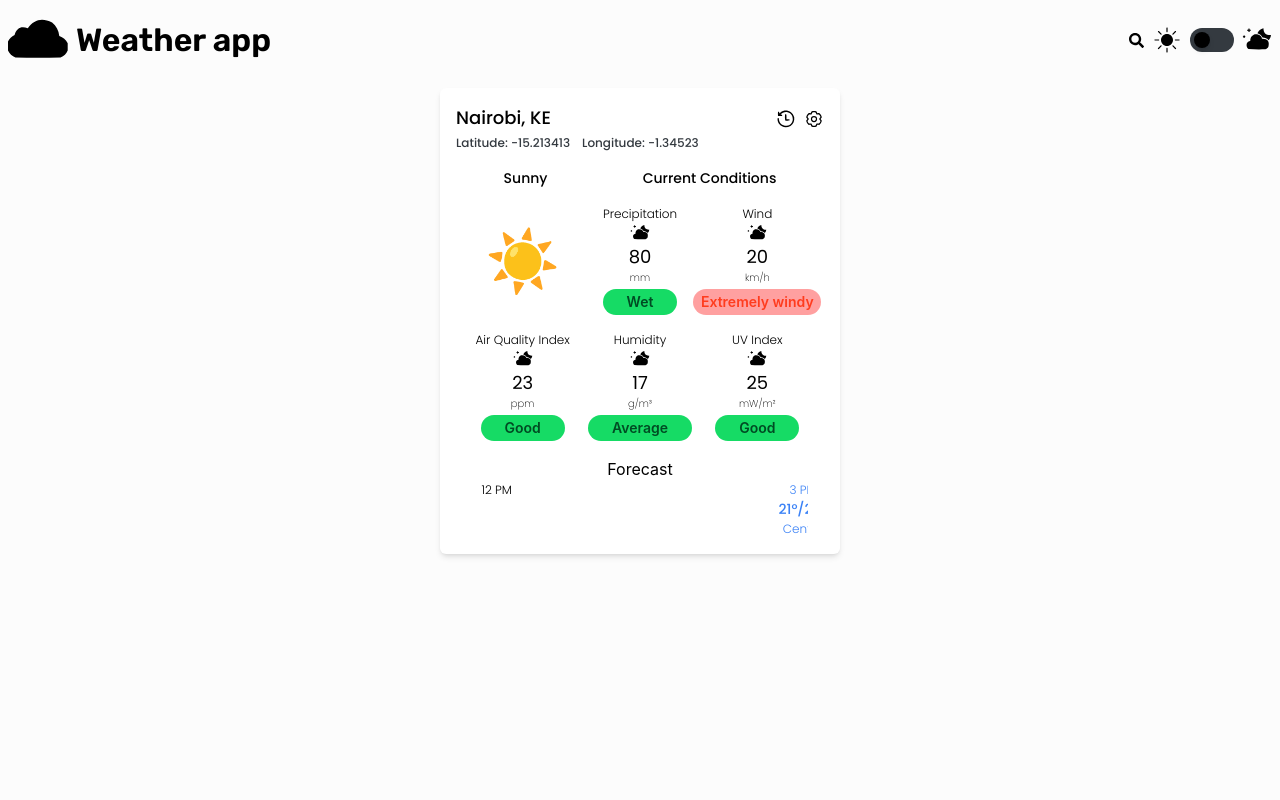
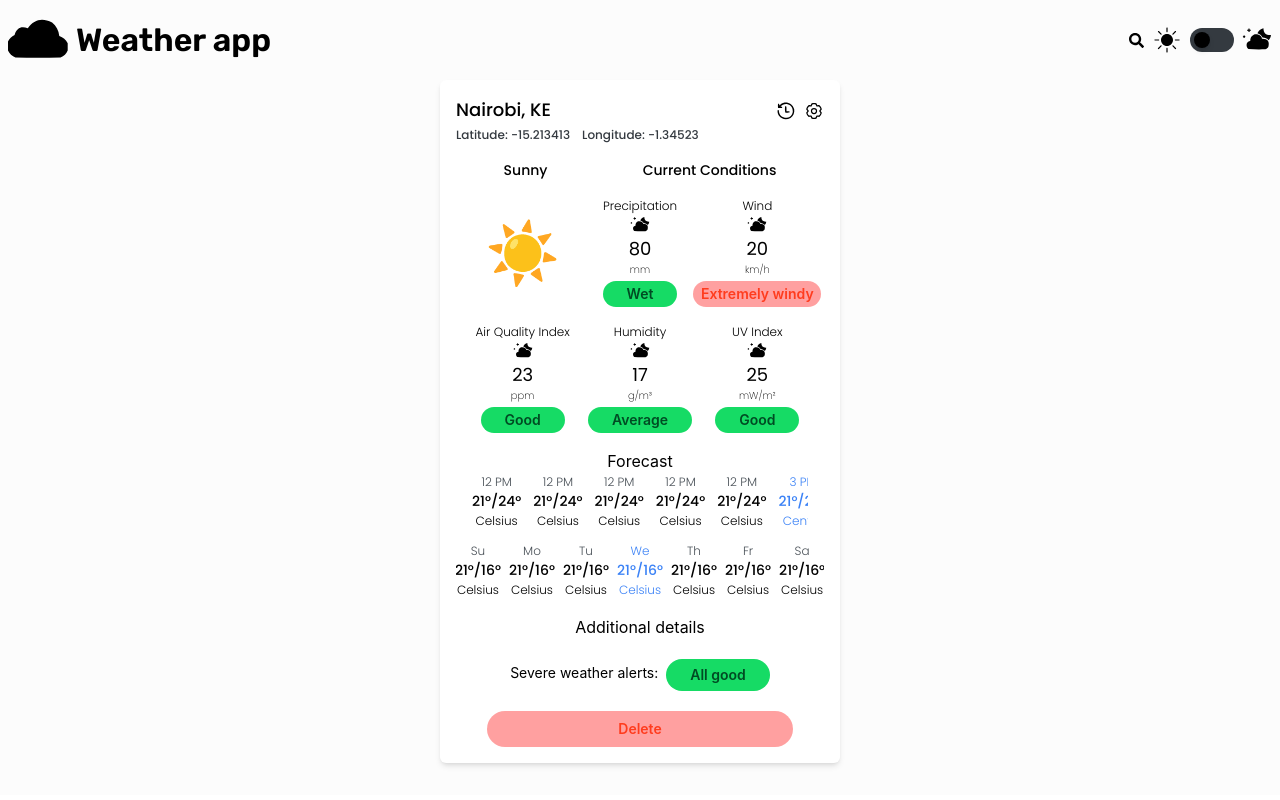
Before and after one commit to Dev-VictorK/react-weather-app, a React (Vite) app: page / in a window 1280 px wide. Built offline with nearby package versions, Linux system fonts and the light colour scheme.

Commit message:
fixed scroll bug

```diff
--- a/src/App.jsx
+++ b/src/App.jsx
@@ -23,7 +23,7 @@ function App() {
   }, [temperatures])
 
   return (
-    <div className="App dark:bg-blackNight bg-lightDay h-screen">
+    <div className="App dark:bg-blackNight bg-lightDay h-full pb-8">
       <div className='flex flex-row items-center justify-between px-2'>
         <div className='flex items-center gap-x-2'>
           <svg xmlns="http://www.w3.org/2000/svg"
@@ -60,8 +60,6 @@ function App() {
           </svg>
         </div>
       </div>
-
-
       <WidgetPanel temperatures={temperatures} />
     </div>
   );
--- a/src/Widget.jsx
+++ b/src/Widget.jsx
@@ -8,7 +8,7 @@ function Widget(props) {
     window.addEventListener("load", () => {
         const container = document.querySelector(".snap-x");
         const active = document.querySelector("#active");
-        console.log(container.offsetWidth/active.offsetWidth);
+        console.log(container.offsetWidth / active.offsetWidth);
         //scroll to the left until center of active is equal to center of container
         const containerCenter = container.offsetWidth / 2;
         const activeCenter = active.offsetWidth / 2;
@@ -125,31 +125,31 @@ function Widget(props) {
             <div className="flex flex-row items-center justify-center">
                 <h1 className="text-md dark:text-white text-black">Forecast</h1>
             </div>
-            <div className="flex flex-row overflow-x-auto mx-4 gap-x-3 scrollbar snap-x snap-mandatory scroll-smooth">
+            <div className="flex flex-row overflow-x-auto mx-4 gap-x-3 scrollbar-light dark:scrollbar  snap-x snap-mandatory scroll-smooth">
                 <div className="flex flex-col snap-center items-center">
-                    <p className="font-poppins font-light text-[12px] dark:text-white text-black">12 PM</p>
-                    <p className="font-poppins font-medium text-[14px] ">21°/24°</p>
-                    <p className="font-poppins font-light text-[12px]">Celsius</p>
+                    <p className="font-poppins font-light text-[12px] dark:text-white text-ftGray">12 PM</p>
+                    <p className="font-poppins font-medium text-[14px] dark:text-white text-black">21°/24°</p>
+                    <p className="font-poppins font-light text-[12px] dark:text-white text-black">Celsius</p>
                 </div>
                 <div className="flex flex-col snap-center items-center">
-                    <p className="font-poppins font-light text-[12px]">12 PM</p>
-                    <p className="font-poppins font-medium text-[14px]">21°/24°</p>
-                    <p className="font-poppins font-light text-[12px]">Celsius</p>
+                    <p className="font-poppins font-light text-[12px] dark:text-white text-ftGray">12 PM</p>
+                    <p className="font-poppins font-medium text-[14px] dark:text-white text-black">21°/24°</p>
+                    <p className="font-poppins font-light text-[12px] dark:text-white text-black">Celsius</p>
                 </div>
                 <div className="flex flex-col snap-center items-center">
-                    <p className="font-poppins font-light text-[12px]">12 PM</p>
-                    <p className="font-poppins font-medium text-[14px]">21°/24°</p>
-                    <p className="font-poppins font-light text-[12px]">Celsius</p>
+                    <p className="font-poppins font-light text-[12px] dark:text-white text-ftGray">12 PM</p>
+                    <p className="font-poppins font-medium text-[14px] dark:text-white text-black">21°/24°</p>
+                    <p className="font-poppins font-light text-[12px] dark:text-white text-black">Celsius</p>
                 </div>
                 <div className="flex flex-col snap-center items-center">
-                    <p className="font-poppins font-light text-[12px]">12 PM</p>
-                    <p className="font-poppins font-medium text-[14px]">21°/24°</p>
-                    <p className="font-poppins font-light text-[12px]">Celsius</p>
+                    <p className="font-poppins font-light text-[12px] dark:text-white text-ftGray">12 PM</p>
+                    <p className="font-poppins font-medium text-[14px] dark:text-white text-black">21°/24°</p>
+                    <p className="font-poppins font-light text-[12px] dark:text-white text-black">Celsius</p>
                 </div>
                 <div className="flex flex-col snap-center items-center">
-                    <p className="font-poppins font-light text-[12px]">12 PM</p>
-                    <p className="font-poppins font-medium text-[14px]">21°/24°</p>
-                    <p className="font-poppins font-light text-[12px]">Celsius</p>
+                    <p className="font-poppins font-light text-[12px] dark:text-white text-ftGray">12 PM</p>
+                    <p className="font-poppins font-medium text-[14px] dark:text-white text-black">21°/24°</p>
+                    <p className="font-poppins font-light text-[12px] dark:text-white text-black">Celsius</p>
                 </div>
                 <div className="flex flex-col snap-center items-center" id="active">
                     <p className="font-poppins font-light text-[12px] text-blue-500">3 PM</p>
@@ -157,30 +157,77 @@ function Widget(props) {
                     <p className="font-poppins font-light text-[12px] text-blue-500">Center</p>
                 </div>
                 <div className="flex flex-col snap-center items-center">
-                    <p className="font-poppins font-light text-[12px]">12 PM</p>
-                    <p className="font-poppins font-medium text-[14px]">21°/24°</p>
-                    <p className="font-poppins font-light text-[12px]">Celsius</p>
+                    <p className="font-poppins font-light text-[12px] dark:text-white text-ftGray">12 PM</p>
+                    <p className="font-poppins font-medium text-[14px] dark:text-white text-black">21°/24°</p>
+                    <p className="font-poppins font-light text-[12px] dark:text-white text-black">Celsius</p>
                 </div>
                 <div className="flex flex-col snap-center items-center">
-                    <p className="font-poppins font-light text-[12px]">12 PM</p>
-                    <p className="font-poppins font-medium text-[14px]">21°/24°</p>
-                    <p className="font-poppins font-light text-[12px]">Celsius</p>
+                    <p className="font-poppins font-light text-[12px] dark:text-white text-ftGray">12 PM</p>
+                    <p className="font-poppins font-medium text-[14px] dark:text-white text-black">21°/24°</p>
+                    <p className="font-poppins font-light text-[12px] dark:text-white text-black">Celsius</p>
                 </div>
                 <div className="flex flex-col snap-center items-center">
-                    <p className="font-poppins font-light text-[12px]">12 PM</p>
-                    <p className="font-poppins font-medium text-[14px]">21°/24°</p>
-                    <p className="font-poppins font-light text-[12px]">Celsius</p>
+                    <p className="font-poppins font-light text-[12px] dark:text-white text-ftGray">12 PM</p>
+                    <p className="font-poppins font-medium text-[14px] dark:text-white text-black">21°/24°</p>
+                    <p className="font-poppins font-light text-[12px] dark:text-white text-black">Celsius</p>
                 </div>
                 <div className="flex flex-col snap-center items-center">
-                    <p className="font-poppins font-light text-[12px]">12 PM</p>
-                    <p className="font-poppins font-medium text-[14px]">21°/24°</p>
-                    <p className="font-poppins font-light text-[12px]">Celsius</p>
+                    <p className="font-poppins font-light text-[12px] dark:text-white text-ftGray">12 PM</p>
+                    <p className="font-poppins font-medium text-[14px] dark:text-white text-black">21°/24°</p>
+                    <p className="font-poppins font-light text-[12px] dark:text-white text-black">Celsius</p>
                 </div>
                 <div className="flex flex-col snap-center items-center">
-                    <p className="font-poppins font-light text-[12px]">12 PM</p>
-                    <p className="font-poppins font-medium text-[14px]">21°/24°</p>
-                    <p className="font-poppins font-light text-[12px]">Celsius</p>
+                    <p className="font-poppins font-light text-[12px] dark:text-white text-ftGray">12 PM</p>
+                    <p className="font-poppins font-medium text-[14px] dark:text-white text-black">21°/24°</p>
+                    <p className="font-poppins font-light text-[12px] dark:text-white text-black">Celsius</p>
                 </div>
+            </div>
+            <div className="flex flex-row overflow-x-clip w-full gap-x-2 justify-center items-center mt-3 ">
+                <div className="flex flex-col snap-center items-center">
+                    <p className="font-poppins font-light text-[12px] dark:text-white text-ftGray">Su</p>
+                    <p className="font-poppins font-medium text-[14px] dark:text-white text-black">21°/16°</p>
+                    <p className="font-poppins font-light text-[12px] dark:text-white text-black">Celsius</p>
+                </div>
+                <div className="flex flex-col snap-center items-center">
+                    <p className="font-poppins font-light text-[12px] dark:text-white text-ftGray">Mo</p>
+                    <p className="font-poppins font-medium text-[14px] dark:text-white text-black">21°/16°</p>
+                    <p className="font-poppins font-light text-[12px] dark:text-white text-black">Celsius</p>
+                </div>
+                <div className="flex flex-col snap-center items-center">
+                    <p className="font-poppins font-light text-[12px] dark:text-white text-ftGray">Tu</p>
+                    <p className="font-poppins font-medium text-[14px] dark:text-white text-black">21°/16°</p>
+                    <p className="font-poppins font-light text-[12px] dark:text-white text-black">Celsius</p>
+                </div>
+                <div className="flex flex-col snap-center items-center">
+                    <p className="font-poppins font-light text-[12px] text-blue-500">We</p>
+                    <p className="font-poppins font-medium text-[14px] text-blue-500">21°/16°</p>
+                    <p className="font-poppins font-light text-[12px] text-blue-500">Celsius</p>
+                </div>
+                <div className="flex flex-col snap-center items-center">
+                    <p className="font-poppins font-light text-[12px] dark:text-white text-ftGray">Th</p>
+                    <p className="font-poppins font-medium text-[14px] dark:text-white text-black">21°/16°</p>
+                    <p className="font-poppins font-light text-[12px] dark:text-white text-black">Celsius</p>
+                </div>
+                <div className="flex flex-col snap-center items-center">
+                    <p className="font-poppins font-light text-[12px] dark:text-white text-ftGray">Fr</p>
+                    <p className="font-poppins font-medium text-[14px] dark:text-white text-black">21°/16°</p>
+                    <p className="font-poppins font-light text-[12px] dark:text-white text-black">Celsius</p>
+                </div>
+                <div className="flex flex-col snap-center items-center">
+                    <p className="font-poppins font-light text-[12px] dark:text-white text-ftGray">Sa</p>
+                    <p className="font-poppins font-medium text-[14px] dark:text-white text-black">21°/16°</p>
+                    <p className="font-poppins font-light text-[12px] dark:text-white text-black">Celsius</p>
+                </div>
+            </div>
+            <div className="flex flex-row items-center justify-center mt-4">
+                <h1 className="text-md dark:text-white text-black">Additional details</h1>
+            </div>
+            <div className="flex flex-row justify-center items-center gap-x-2 my-4">
+                <p className="text-sm dark:text-white text-black">Severe weather alerts:</p>
+                <span className="mt-1 px-6 py-[6px] bg-lGreen text-tlGreen dark:bg-dGreen/60 dark:text-tdGreen text-sm font-semibold rounded-full">All good</span>
+            </div>
+            <div className="flex justify-center">
+                <button className="mt-1 w-5/6 py-2 bg-lRed/60 text-tlRed dark:bg-dRed dark:text-tdRed text-center rounded-full text-sm font-semibold">Delete</button>
             </div>
         </div>
     )
--- a/src/WidgetPanel.jsx
+++ b/src/WidgetPanel.jsx
@@ -8,7 +8,7 @@ function WidgetPanel(props) {
     });
 
     return (
-        <div className="flex justify-center w-full p-2">
+        <div className="flex justify-center w-full">
             <Widget/>
         </div>
     )
--- a/tailwind.config.js
+++ b/tailwind.config.js
@@ -20,6 +20,7 @@ module.exports = {
         tdRed:"#FF002B",
         lRed:"#FF6161",
         tlRed:"#FF3C1E",
+        ftGray:"#495057",
       },
       fontFamily: {
         poppins: ['Poppins', 'sans-serif'],
```
Also changed, not shown: src/App.css (+29 -0 lines).
